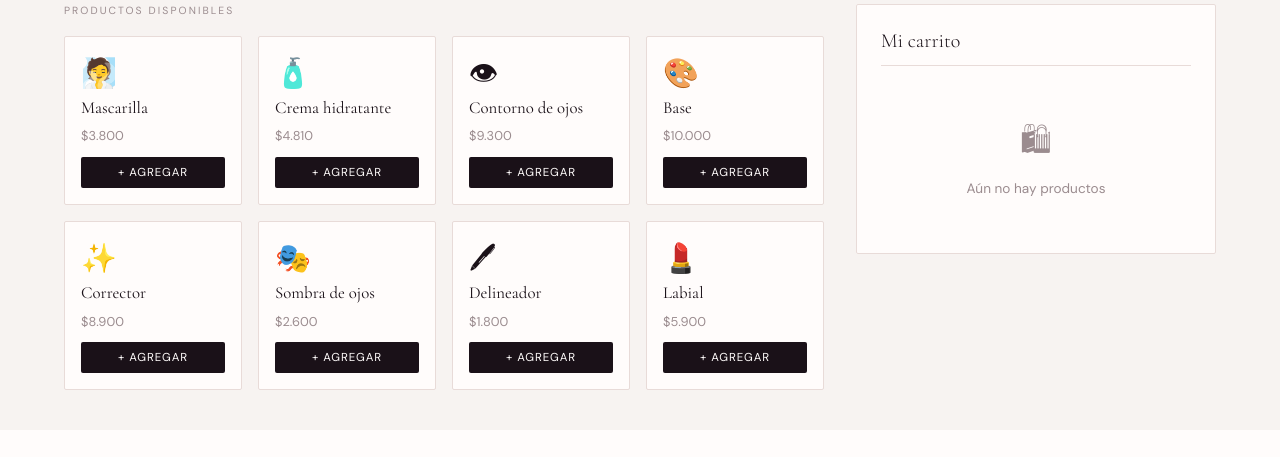
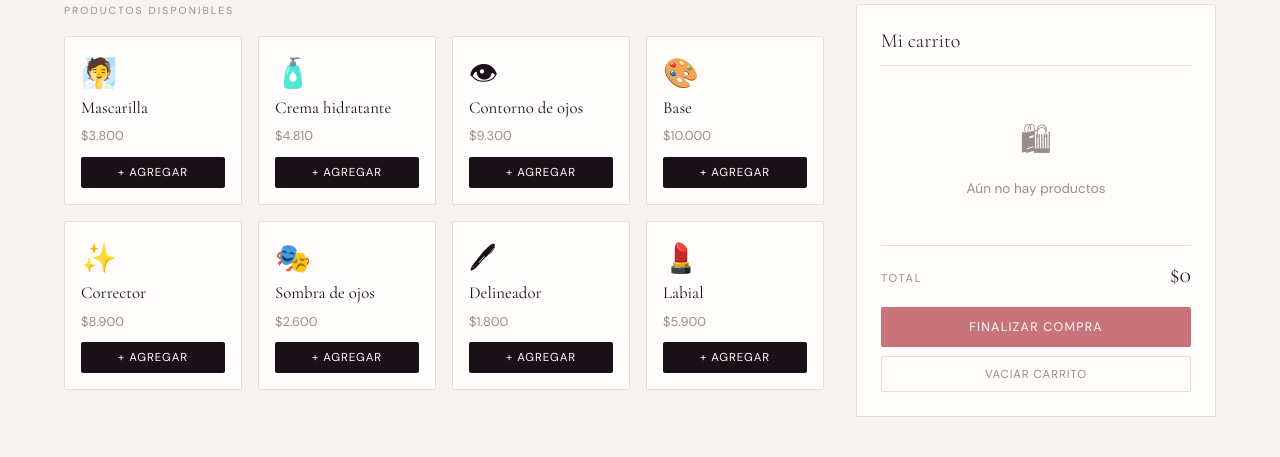
Before and after one commit to juli-vera/carrito-cosmeticos-api, a Flask app: page / in a window 1280 px wide. Shown: the part 435-892 px from the top of the page. Before the commit the page ends 825 px from the top, so only its background shows below. Run offline with Flask 3, Linux system fonts and the light colour scheme; data comes from the database, SQL or seed files in the repository; both versions use the stored data as it was before the commit; data that the repository does not hold is empty.

Commit message:
Corrijo persistencia del carrito y actualizo proyecto

```diff
--- a/database.py
+++ b/database.py
@@ -1,6 +1,6 @@
 import sqlite3
 
-DB_PATH = "shop.db"
+DB_PATH = "database.db"
 
 
 def get_connection():
--- a/templates/index.html
+++ b/templates/index.html
@@ -173,7 +173,7 @@
         <p>Aún no hay productos</p>
       </div>
     </div>
-    <div class="cart-total" id="cart-total" style="display:none">
+    <div class="cart-total" id="cart-total">
       <span class="cart-total-label">Total</span>
       <span class="cart-total-amount" id="total-amount">$0</span>
     </div>
@@ -227,10 +227,15 @@
     const totalDiv = document.getElementById('cart-total');
     const actionsDiv = document.getElementById('cart-actions');
 
-    if (items.length === 0) {
-      container.innerHTML = `<div class="cart-empty"><div class="cart-empty-icon">🛍</div><p>Aún no hay productos</p></div>`;
-      totalDiv.style.display = 'none';
-      actionsDiv.style.display = 'none';
+    totalDiv.style.display='flex';
+    actionsDiv.style.display = 'flex';
+
+    if (items.length === 0) {`
+      <div class="cart-empty">
+        <div class="cart-empty-icon">🛍</div>
+        <p>Aún no hay productos</p>
+      </div>
+    `;
       return;
     }
 
@@ -246,8 +251,6 @@
     `).join('');
 
     document.getElementById('total-amount').textContent = fmt(totObj.total);
-    totalDiv.style.display = 'flex';
-    actionsDiv.style.display = 'flex';
   }
 
   async function addToCart(productId, name) {
```
Also changed, not shown: tests/test_e2e.py (+11 -2 lines), shop.db (deleted), 1 other file.
